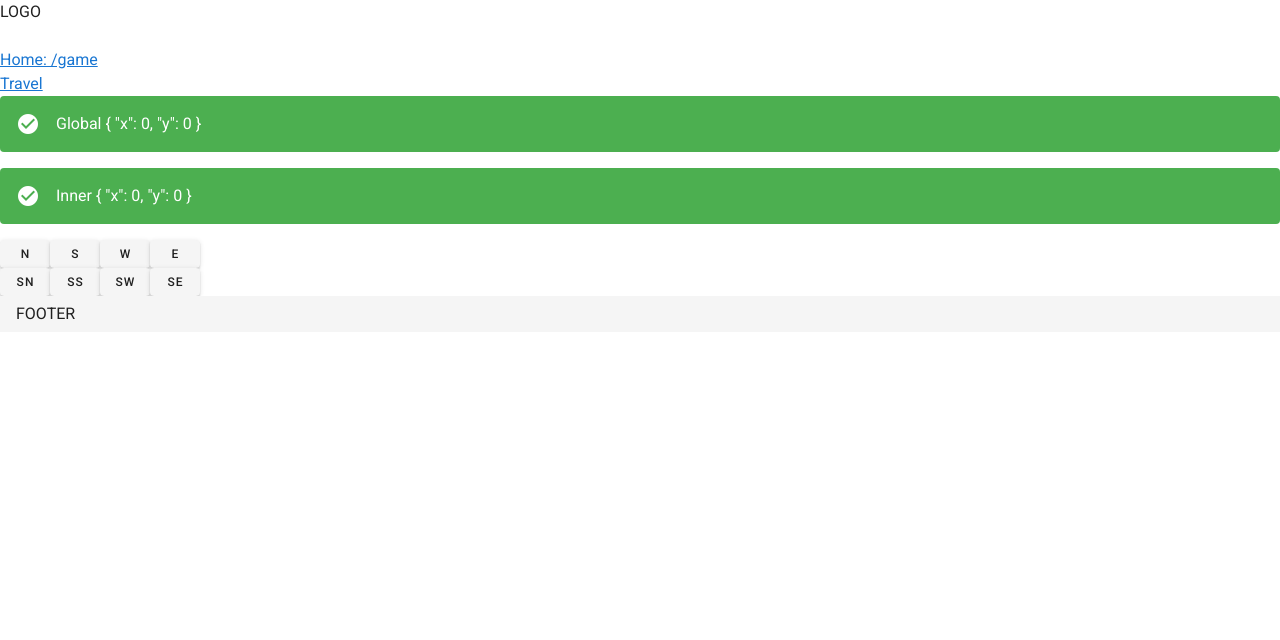
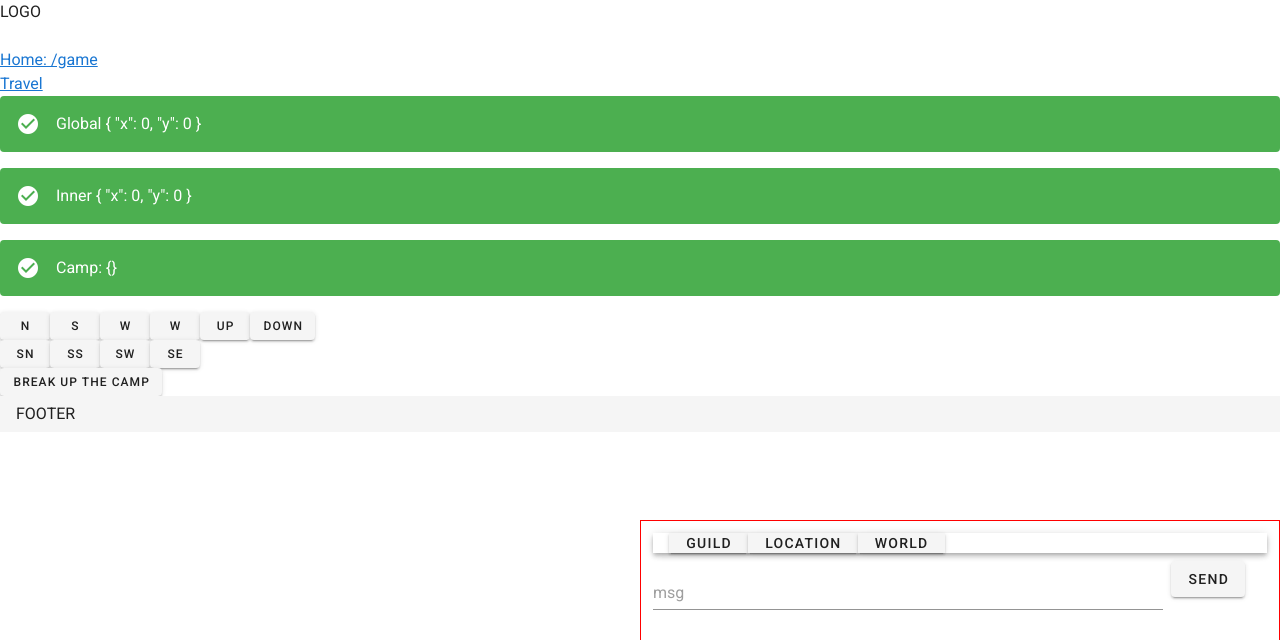
Before and after one commit to Calemb/essentriumFrontGame, a Nuxt app: page /travel in a window 1280 px wide. Shown: the top 640 px of the page. Built offline with nearby package versions, Linux system fonts and the light colour scheme; no server answers.

Commit message:
Add socket io chat itro

```diff
--- /dev/null
+++ b/components/Chat.vue
@@ -0,0 +1,53 @@
+<template>
+  <div id="chat">
+    <v-container grid-list-md text-xs-center>
+      <v-layout row wrap>
+        <v-flex xs12>
+          <v-toolbar height="20px">
+            <v-toolbar-items class="hidden-sm-and-down">
+              <v-btn flat>Guild</v-btn>
+              <v-btn flat>Location</v-btn>
+              <v-btn flat>World</v-btn>
+            </v-toolbar-items>
+          </v-toolbar>
+        </v-flex>
+        <v-flex xs10>
+          <v-text-field placeholder="msg" v-model="msg"></v-text-field>
+        </v-flex>
+        <v-flex xs2>
+          <v-btn @click="send">Send</v-btn>
+        </v-flex>
+      </v-layout>
+    </v-container>
+  </div>
+</template>
+
+<script>
+export default {
+  data() {
+    return {
+      msg: ""
+    };
+  },
+  methods: {
+    //use sockets ?
+    //switching tabs ==> switch listen channel
+    //send to certain channel only
+    //for now - don't persistent any msg!
+    send: function() {
+      alert(this.msg);
+    }
+  }
+};
+</script>
+
+<style>
+#chat {
+  border: 1px solid red;
+  position: fixed;
+  right: 0px;
+  bottom: 0px;
+  width: 50vw;
+  height: 35vh;
+}
+</style>
--- a/layouts/default.vue
+++ b/layouts/default.vue
@@ -1,11 +1,13 @@
 <template>
   <v-app dark>
     <logo/>
-    <avatar />
+    <avatar/>
     <nuxt-link to="/">Home: /game</nuxt-link>
     <nuxt-link to="/travel">Travel</nuxt-link>
     <nuxt id="app"/>
-    <v-footer>FOOTER
+    <chat/>
+    <v-footer>
+      FOOTER
       <br>
       {{ debug }}
     </v-footer>
@@ -14,16 +16,25 @@
 <script>
 import Logo from "~/components/Logo.vue";
 import Avatar from "~/components/Avatar.vue";
+import Chat from "~/components/Chat.vue";
+import socket from "~/plugins/socket.io.js";
+
 export default {
   components: {
     Logo,
-    Avatar
+    Avatar,
+    Chat
   },
   data() {
     return {
       debug: ""
     };
   },
+  // beforeMount() {
+  //   socket.on("new-message", message => {
+  //     this.messages.push(message);
+  //   });
+  // },
   methods: {}
 };
 </script>
--- a/nuxt.config.js
+++ b/nuxt.config.js
@@ -41,8 +41,11 @@ module.exports = {
   modules: [
     // Doc: https://github.com/nuxt-community/axios-module#usage
     '@nuxtjs/axios',
-    '@nuxtjs/vuetify'
+    '@nuxtjs/vuetify',
   ],
+  env: {
+    WS_URL: process.env.WS_URL || 'http://localhost:3000'
+  },
   /*
   ** Axios module configuration
   */
--- a/package.json
+++ b/package.json
@@ -14,7 +14,8 @@
     "@nuxtjs/axios": "^5.0.0",
     "@nuxtjs/vuetify": "^0.5.5",
     "cross-env": "^5.2.0",
-    "nuxt": "^2.0.0"
+    "nuxt": "^2.0.0",
+    "socket.io": "^2.2.0"
   },
   "devDependencies": {
     "nodemon": "^1.11.0"
--- a/pages/travel/index.vue
+++ b/pages/travel/index.vue
@@ -2,17 +2,24 @@
   <div>
     <v-alert small :value="true" type="success" color="success">Global {{coords}}</v-alert>
     <v-alert small :value="true" type="success" color="success">Inner {{coordsInner}}</v-alert>
+    <v-alert small :value="true" type="success" color="success">Camp: {{camp}}</v-alert>
     <div>
       <v-btn small @click="Travel('N')">N</v-btn>
       <v-btn small @click="Travel('S')">S</v-btn>
       <v-btn small @click="Travel('W')">W</v-btn>
-      <v-btn small @click="Travel('E')">E</v-btn>
+      <v-btn small @click="Travel('W')">W</v-btn>
+
+      <v-btn small @click="Travel('UP')">UP</v-btn>
+      <v-btn small @click="Travel('DOWN')">DOWN</v-btn>
     </div>
     <div>
       <v-btn small @click="TravelInner('N')">sn</v-btn>
       <v-btn small @click="TravelInner('S')">ss</v-btn>
       <v-btn small @click="TravelInner('W')">sw</v-btn>
       <v-btn small @click="TravelInner('E')">se</v-btn>
+    </div>
+    <div>
+      <v-btn small @click="SetupCamp">break up the camp</v-btn>
     </div>
   </div>
 </template>
@@ -23,27 +30,34 @@ export default {
   data() {
     return {
       coords: { x: 0, y: 0 },
-      coordsInner: { x: 0, y: 0 }
+      coordsInner: { x: 0, y: 0 },
+      camp: {}
     };
   },
   mounted() {
     this.LoadCoords();
   },
   methods: {
+    SetupCamp: function() {
+      Requester.post("_travel", { camp: true }).then(response => {
+        this.camp = response.data.camp;
+      });
+    },
     LoadCoords: function() {
-      Requester.get("_coords").then(response => {
+      Requester.get("_travel").then(response => {
         this.coords = response.data.coords;
         this.coordsInner = response.data.coordsInner;
+        this.camp = response.data.camp;
       });
     },
     Travel: function(direction) {
-      Requester.post("_coords", { direction: direction }).then(response => {
+      Requester.post("_travel", { direction: direction }).then(response => {
         this.coords = response.data.coords;
         this.coordsInner = response.data.coordsInner;
       });
     },
     TravelInner: function(direction) {
-      Requester.post("_coords", { direction: direction, inner: true }).then(
+      Requester.post("_travel", { direction: direction, inner: true }).then(
         response => {
           this.coordsInner = response.data.coordsInner;
         }
--- /dev/null
+++ b/plugins/socket.io.js
@@ -0,0 +1,6 @@
+import io from 'socket.io-client'
+const socket = io(process.env.WS_URL, {
+
+})
+
+export default socket
```
Also changed, not shown: 1 other file (tests, documents, lock files or other folders).
